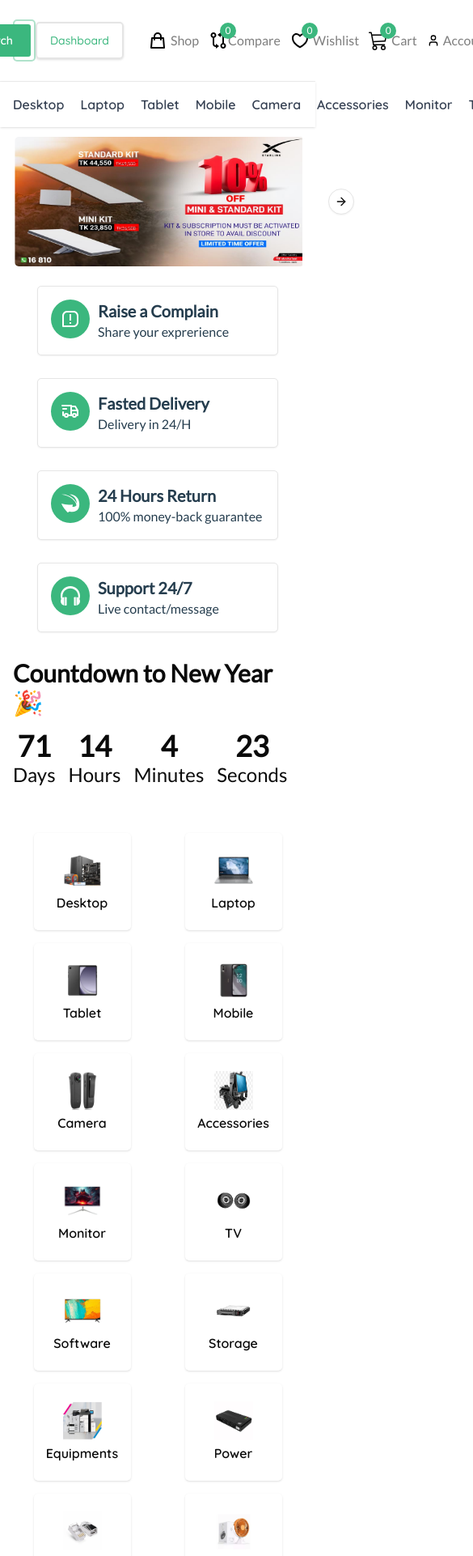
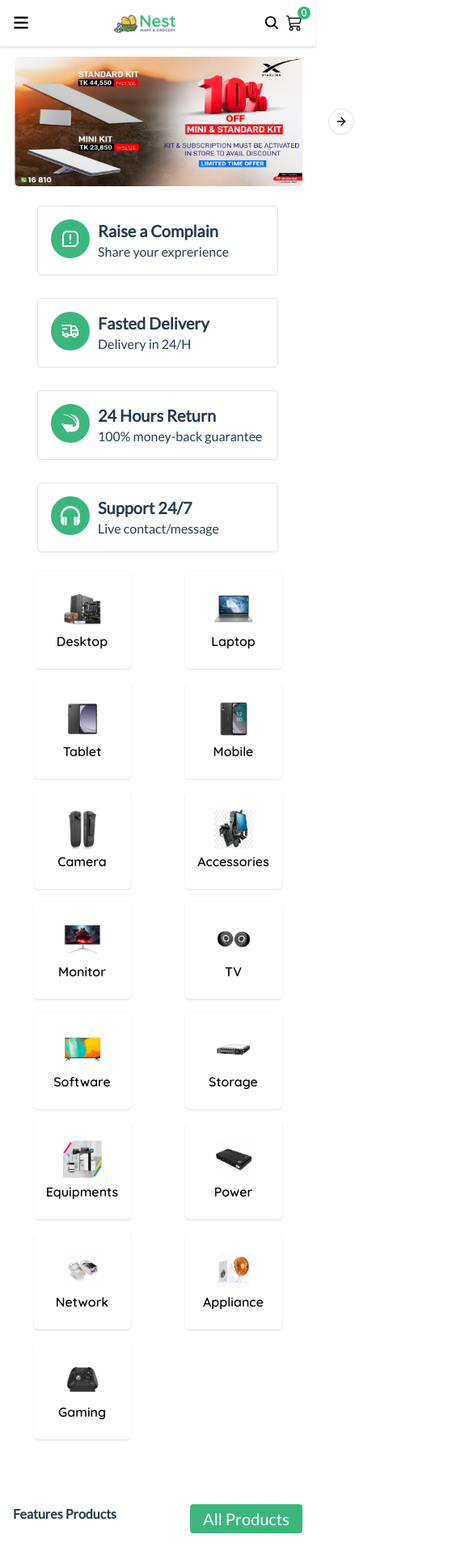
Before and after one commit to Towhid-22/Fashvio, a Next.js app in the folder client/: page / in a window 390 px wide. Shown: the top 1922 px of the page at 81% size, 585 px wide, since content can reach past the window. Built offline with nearby package versions, Linux system fonts and the light colour scheme.

Commit message:
navbar responsive

```diff
--- a/client/src/app/(root)/page.js
+++ b/client/src/app/(root)/page.js
@@ -13,7 +13,7 @@ const page = () => {
     <div>
       <Banner />
       <Service />
-      <TimeCounter />
+      {/* <TimeCounter /> */}
       <Category />
       <FeatureProduct />
       <NewArrival />
--- a/client/src/components/featuresProducts/FeatureProduct.jsx
+++ b/client/src/components/featuresProducts/FeatureProduct.jsx
@@ -6,6 +6,7 @@ import { FaRegHeart } from "react-icons/fa6";
 import { LuArrowRightLeft } from "react-icons/lu";
 import { MdRemoveRedEye } from "react-icons/md";
 import { products } from "../../../public";
+import Link from "next/link";
 
 const FeatureProduct = () => {
   const [menu, setMenu] = useState("All");
@@ -27,11 +28,12 @@ const FeatureProduct = () => {
         });
   return (
     <div className="max-w-[1580px] mx-auto px-4 mt-20">
+      <div className="flex justify-between gap-10 mb-5">
         <div className="flex items-baseline gap-10 mb-5">
-        <h1 className="font-lato text-3xl font-semibold text-textPrimary">
+          <h1 className="font-lato  sm:text-3xl font-semibold text-textPrimary">
             Features Products
           </h1>
-        <ul className="flex items-center gap-3">
+          <ul className="hidden xl:flex items-center gap-3">
             {featureCategory.map((category) => (
               <li
                 onClick={() => setMenu(category)}
@@ -44,6 +46,12 @@ const FeatureProduct = () => {
               </li>
             ))}
           </ul>
+        </div>
+        <Link href="/shop">
+          <button className="text-xl bg-primaryColor px-4 py-1 rounded text-white font-lato">
+            All Products
+          </button>
+        </Link>
       </div>
       <div>
         <div className="flex flex-wrap gap-4 justify-center xl:justify-start cursor-pointer">
--- a/client/src/components/navbar/Navbar.jsx
+++ b/client/src/components/navbar/Navbar.jsx
@@ -5,7 +5,7 @@ import NavbarBottom from "./NavbarBottom";
 
 const Navbar = () => {
   return (
-    <div>
+    <div className="bg-white">
       <NavbarTop />
       <NavbarCenter />
       <NavbarBottom />
--- a/client/src/components/navbar/NavbarBottom.jsx
+++ b/client/src/components/navbar/NavbarBottom.jsx
@@ -4,6 +4,7 @@ import { IoIosArrowDown } from "react-icons/io";
 import { nav_items } from "../../../public";
 import { ImHeadphones } from "react-icons/im";
 import { categories } from "../../../public";
+import Link from "next/link";
 
 const NavbarBottom = () => {
   return (
@@ -39,7 +40,7 @@ const NavbarBottom = () => {
     //     </div>
     //   </div>
     // </div>
-    <div className="shadow py-4">
+    <div className="shadow py-4 hidden xl:block">
       <div className="mx-auto max-w-[1580px] px-4">
         <ul className="flex items-center gap-5">
           {categories.map((item) => (
@@ -47,7 +48,12 @@ const NavbarBottom = () => {
               key={item.id}
               className={`relative group font-quicksand font-semibold text-gray-700 cursor-pointer`}
             >
-              <p className="hover:text-primaryColor transition">{item.name}</p>
+              <Link href="/shop">
+                {" "}
+                <p className="hover:text-primaryColor transition">
+                  {item.name}
+                </p>
+              </Link>
 
               {item.subcategory && (
                 <ul className="absolute left-0 top-8 mt-2 w-40 bg-white border border-gray-200 rounded-[5px] shadow-lg opacity-0 invisible group-hover:opacity-100 group-hover:visible transition-all duration-300 z-10">
--- a/client/src/components/navbar/NavbarCenter.jsx
+++ b/client/src/components/navbar/NavbarCenter.jsx
@@ -1,4 +1,5 @@
-import React from "react";
+"use client";
+import React, { useState } from "react";
 import { BiGitCompare } from "react-icons/bi";
 import { RiHeart3Line } from "react-icons/ri";
 import { BsCart3 } from "react-icons/bs";
@@ -6,10 +7,17 @@ import { LuUser } from "react-icons/lu";
 import { LiaLongArrowAltRightSolid } from "react-icons/lia";
 import Link from "next/link";
 import { HiOutlineShoppingBag } from "react-icons/hi";
+import { FaBars } from "react-icons/fa6";
+import { categories } from "../../../public";
+import { IoSearch } from "react-icons/io5";
 
 const NavbarCenter = () => {
+  const [sideBarOpen, setSideBarOpen] = useState(false);
+  const [search, setSearch] = useState(false);
   return (
-    <div className="border-b border-borderColor py-6">
+    <>
+      {/* ======================= for xl device ======================= */}
+      <div className="border-b hidden xl:block border-borderColor py-6">
         <div className="mx-auto max-w-[1580px] px-4 ">
           <div className="flex items-center justify-between">
             <div className="flex items-center gap-[30px]">
@@ -82,7 +90,10 @@ const NavbarCenter = () => {
                   </Link>
                 </li>
                 <li className="font-lato leading-4 text-secondaryColor  cursor-pointer">
-                <Link href="/account/login" className="flex items-center gap-1">
+                  <Link
+                    href="/account/login"
+                    className="flex items-center gap-1"
+                  >
                     <LuUser className="te xt-2xl text-black" />
                     Account
                   </Link>
@@ -92,6 +103,91 @@ const NavbarCenter = () => {
           </div>
         </div>
       </div>
+
+      {/* ======================= for small device ======================= */}
+      <div className="xl:hidden">
+        <div className="flex items-center gap-[30px] justify-between border-b border-borderColor shadow py-4 px-4">
+          <button onClick={() => setSideBarOpen(!sideBarOpen)}>
+            <FaBars className="text-xl" />
+          </button>
+          <Link href="/">
+            <img
+              src="/logo.png"
+              alt="logo"
+              className="cursor-pointer w-20 sm:w-30"
+            />
+          </Link>
+          <div className="flex items-center gap-2">
+            <button
+              onClick={() => setSearch(!search)}
+              className="text-xl cursor-pointer"
+            >
+              <IoSearch />
+            </button>
+            <Link href="/cart" className="flex items-center gap-1 relative">
+              <BsCart3 className="text-xl text-black" />
+              <sup className="w-4 h-4 bg-primaryColor rounded-full flex items-center justify-center text-white text-[12px] absolute -top-2.5 -right-2.5">
+                0
+              </sup>
+            </Link>
+          </div>
+        </div>
+      </div>
+
+      {search && (
+        <div className="w-full xl:hidden border-2 border-primaryColor/40 rounded-[1px] relative">
+          <input
+            className="placeholder:text-sm placeholder:italic p-3 w-full outline-none text-textprimaryColor"
+            type="text"
+            placeholder="Search for products..."
+          />
+          <button className="absolute right-1 top-1/2 -translate-y-1/2 cursor-pointer">
+            <IoSearch className="text-xl" />
+          </button>
+        </div>
+      )}
+
+      {/* ======================= sidebar modal ======================= */}
+      {sideBarOpen && (
+        <div
+          onClick={() => setSideBarOpen(false)}
+          className="bg-black/20 fixed top-16 left-0 h-screen w-full z-50 "
+        >
+          <div className="bg-white max-w-[280px] h-screen  px-4">
+            <ul
+              onClick={(e) => e.stopPropagation()}
+              className="flex flex-col w-full gap-5 "
+            >
+              {categories.map((item) => (
+                <li
+                  key={item.id}
+                  className={`relative group font-quicksand font-semibold text-gray-700 cursor-pointer`}
+                >
+                  <Link href="/shop">
+                    <p className="hover:text-primaryColor transition">
+                      {item.name}
+                    </p>
+                  </Link>
+
+                  {item.subcategory && (
+                    <ul className="absolute left-0 top-8 mt-2 w-40 bg-white border border-gray-200 rounded-[5px] shadow-lg opacity-0 invisible group-hover:opacity-100 group-hover:visible transition-all duration-300 z-10">
+                      {item.subcategory.map((sub) => (
+                        <li
+                          key={sub.id}
+                          className="px-3 py-2 text-sm text-gray-600 hover:bg-primaryColor/10 hover:text-primaryColor transition"
+                        >
+                          {sub.name}
+                        </li>
+                      ))}
+                    </ul>
+                  )}
+                </li>
+              ))}
+            </ul>
+          </div>
+        </div>
+      )}
+    </>
   );
 };
 
```
Lines whose indentation alone changed are shown as unchanged.
